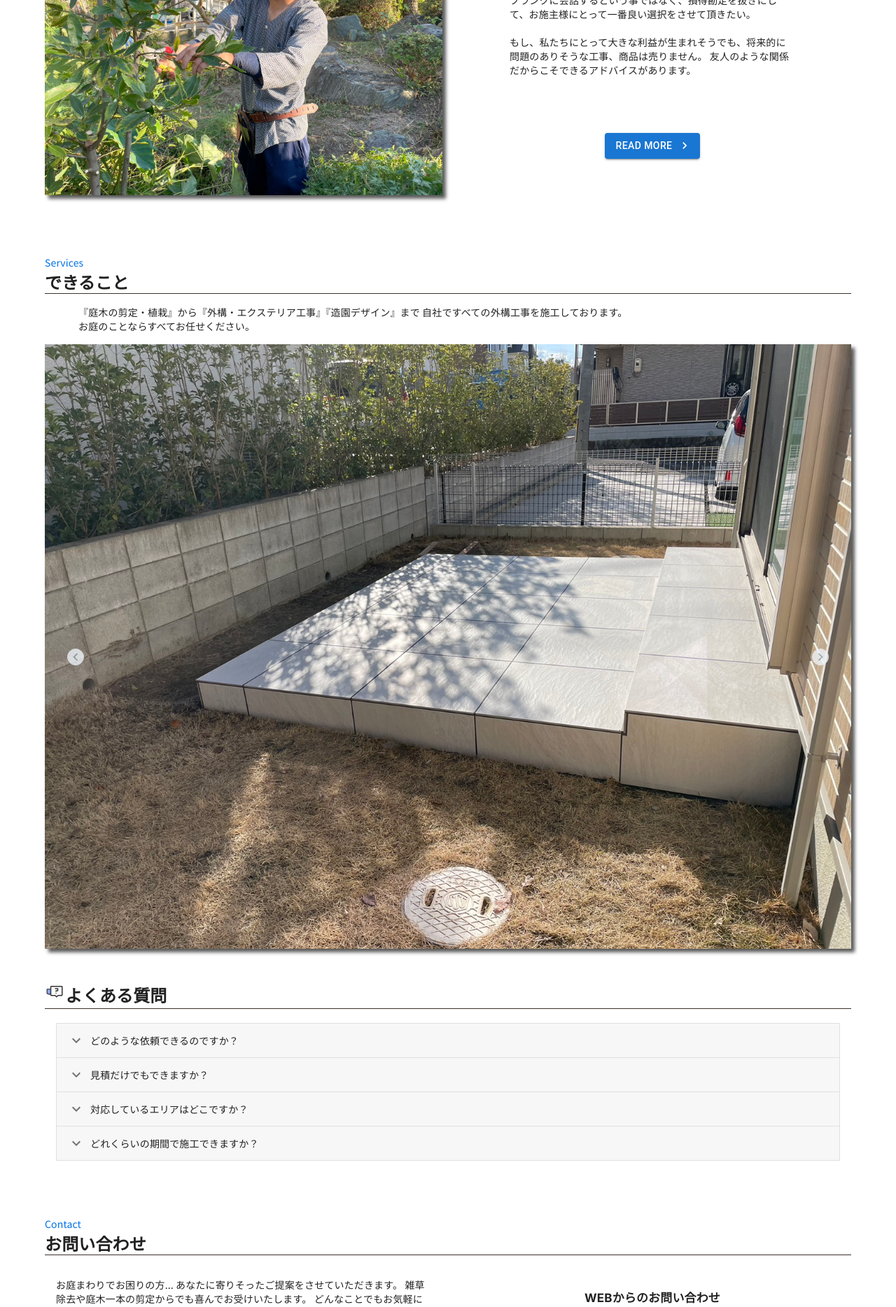
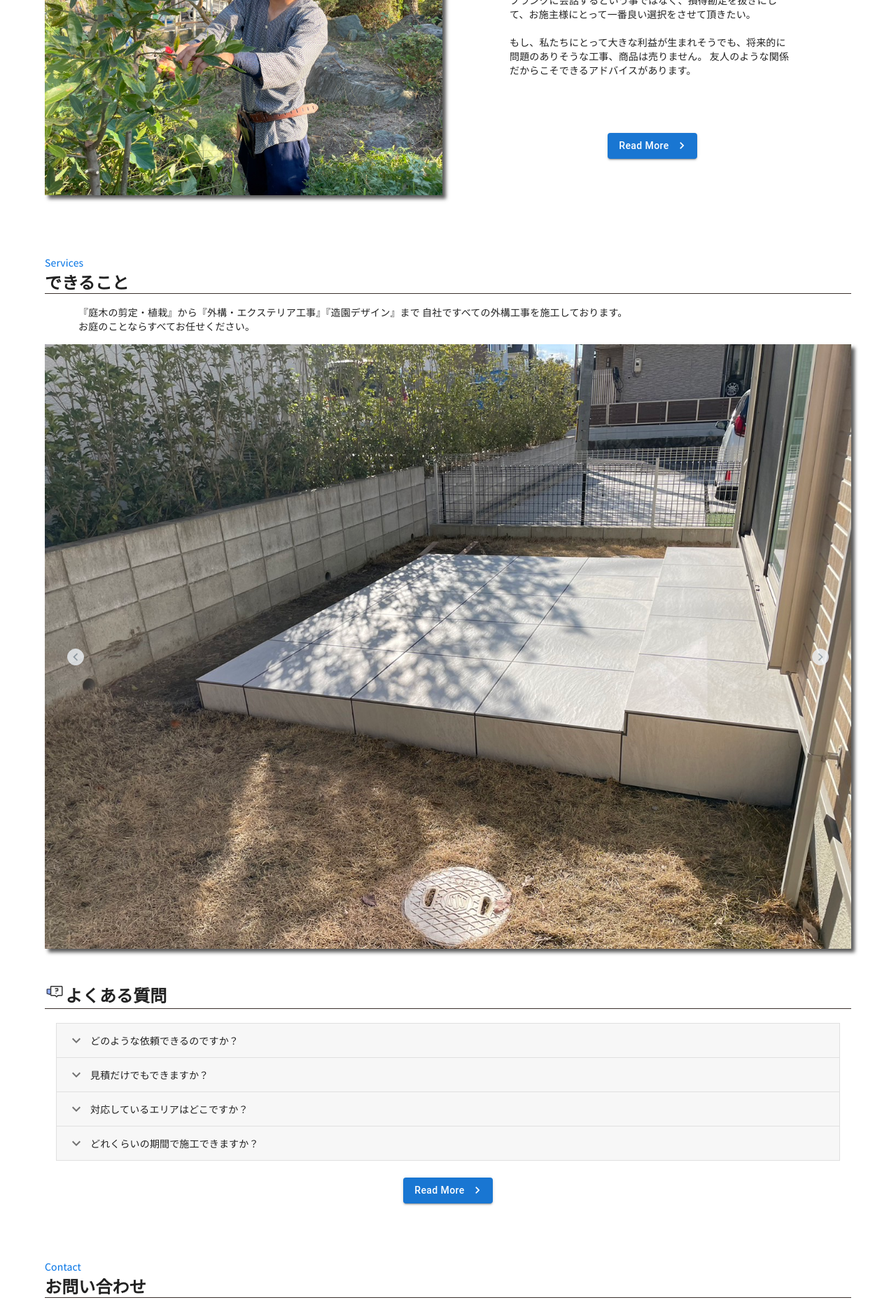
Before and after one commit to north238/garden-sugizo2, a Next.js app: page / in a window 1280 px wide. Shown: the part 1210-3078 px from the top of the page at 70% size. Built offline with nearby package versions, Linux system fonts and the light colour scheme.

Commit message:
read moreボタンの追加

```diff
--- a/src/app/page.tsx
+++ b/src/app/page.tsx
@@ -135,8 +135,9 @@ export default function Page() {
                   variant="contained"
                   endIcon={<NavigateNextIcon />}
                   aria-label="aboutへ移動"
+                  sx={{textTransform: 'none'}}
                 >
-                  read more
+                  Read More
                 </Button>
               </Box>
             </Grid>
@@ -177,6 +178,17 @@ export default function Page() {
           </Box>
           <Box sx={{ m: 2 }}>
             <QAaccordions />
+          </Box>
+          <Box sx={{mt: 3, textAlign: 'center'}}>
+            <Button
+              href="/services"
+              variant="contained"
+              endIcon={<NavigateNextIcon />}
+              aria-label="servicesへ移動"
+              sx={{textTransform: 'none'}}
+            >
+              Read More
+            </Button>
           </Box>
         </Box>
 
```
